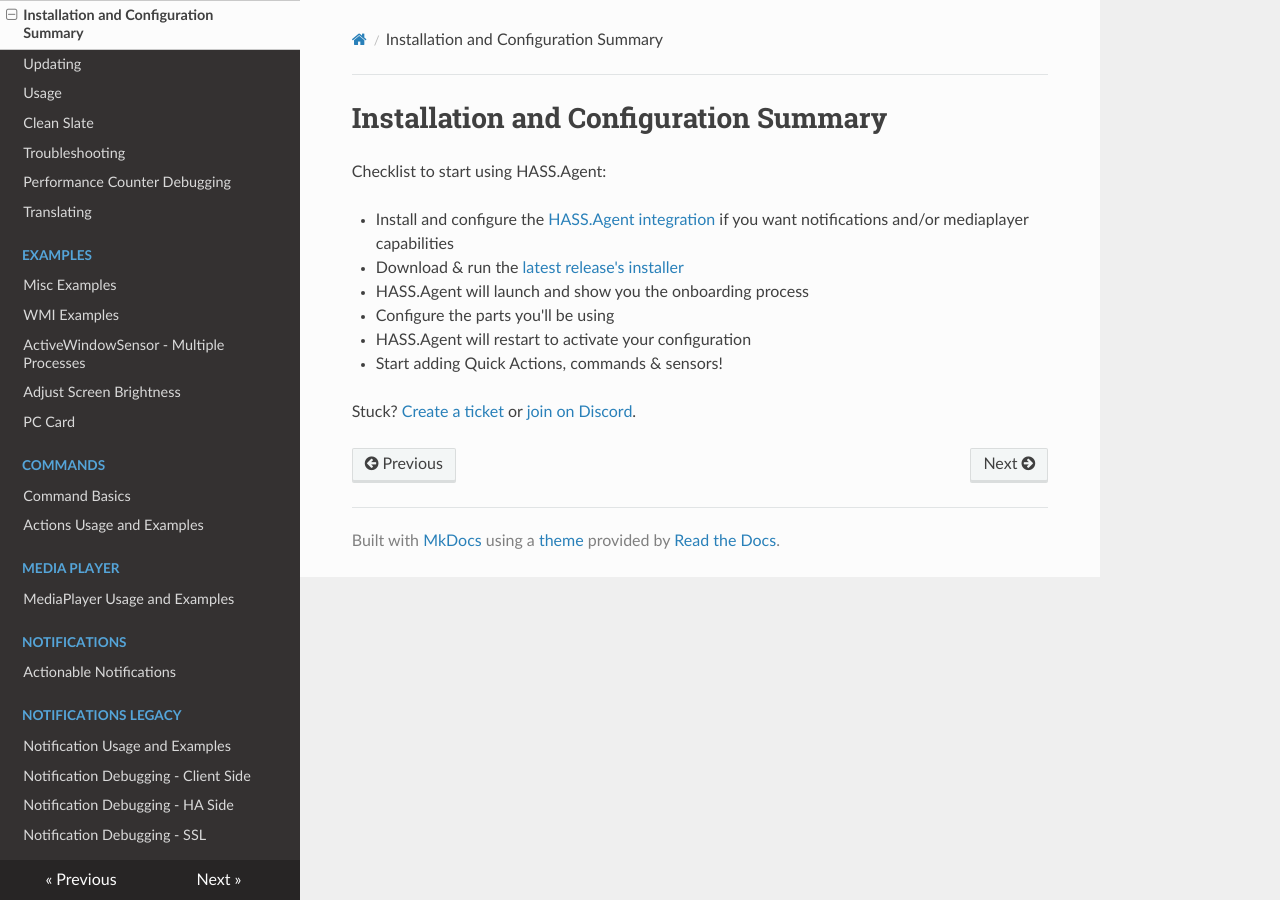
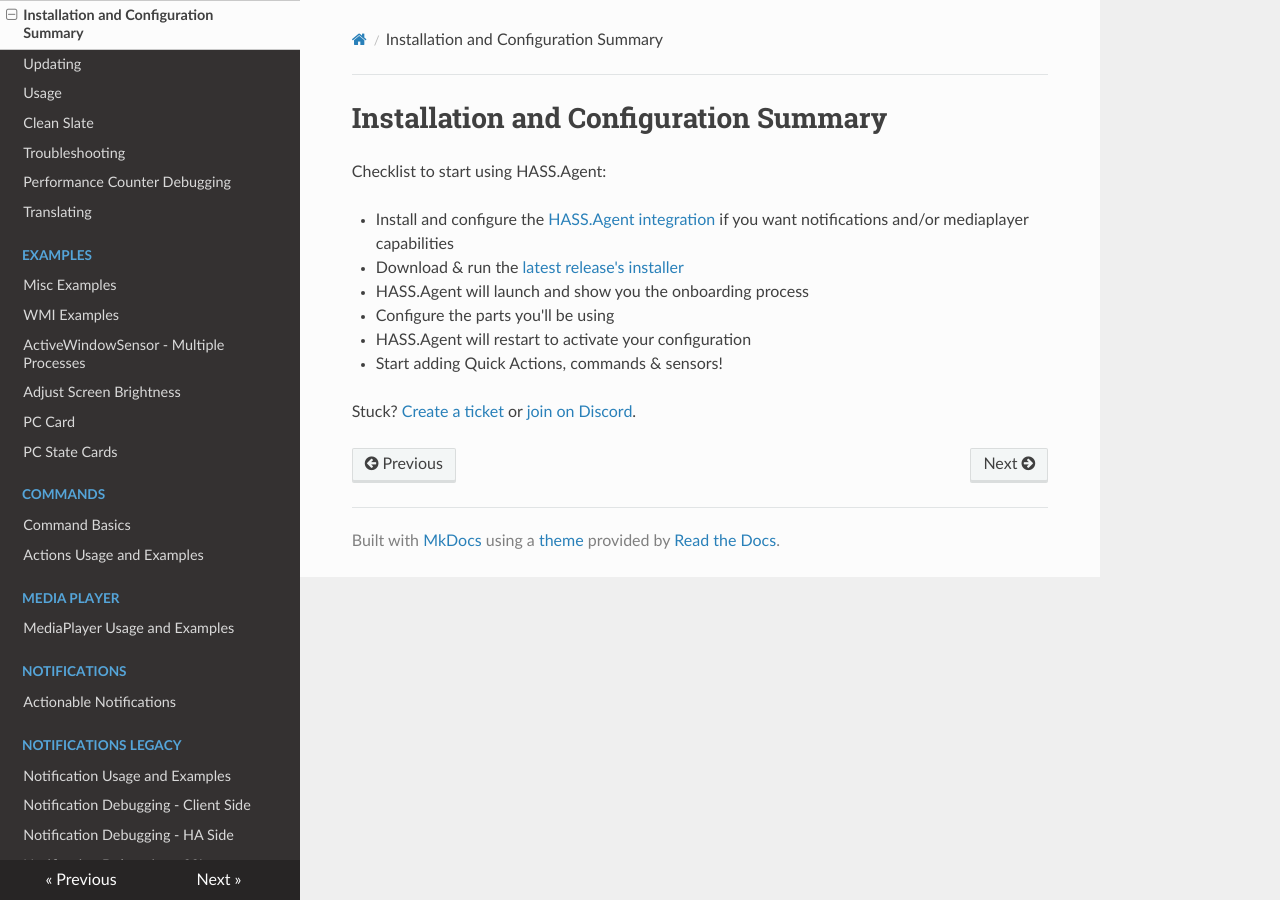
Before and after one commit to LAB02-Admin/HASS.Agent-Docs, an MkDocs documentation site: the page built from docs/installation-and-configuration-summary.md, in a window 1280 px wide. Built offline with MkDocs 1.6.1, drawn with Linux system fonts in a browser that asks for light colours; nearby versions of some CDN libraries.

Commit message:
Update mkdocs.yml

```diff
--- a/mkdocs.yml
+++ b/mkdocs.yml
@@ -23,6 +23,7 @@
       - ActiveWindowSensor - Multiple Processes: 'examples/activewindowsensor-multiple-processes.md'
       - Adjust Screen Brightness: 'examples/adjust-screen-brightness.md'
       - PC Card: 'examples/pc-card.md'
+      - PC State Cards: 'examples/pc-state.md'
     - 'Commands':
       - 'commands/command-basics.md'
       - 'commands/actions-usage-and-examples.md'
```
